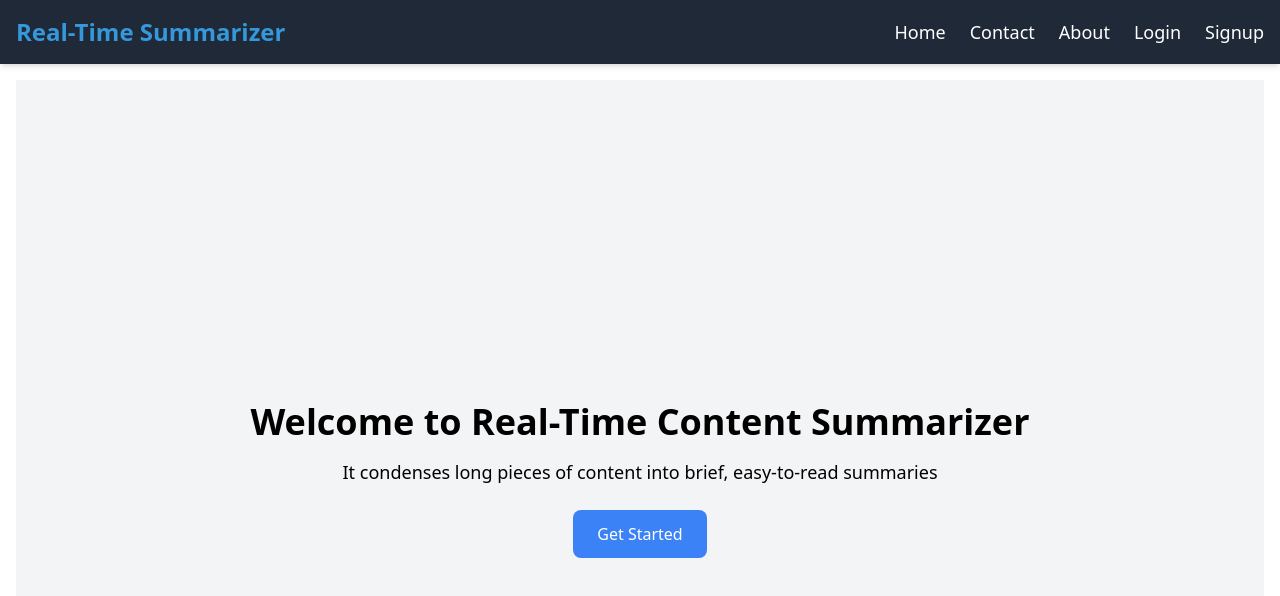
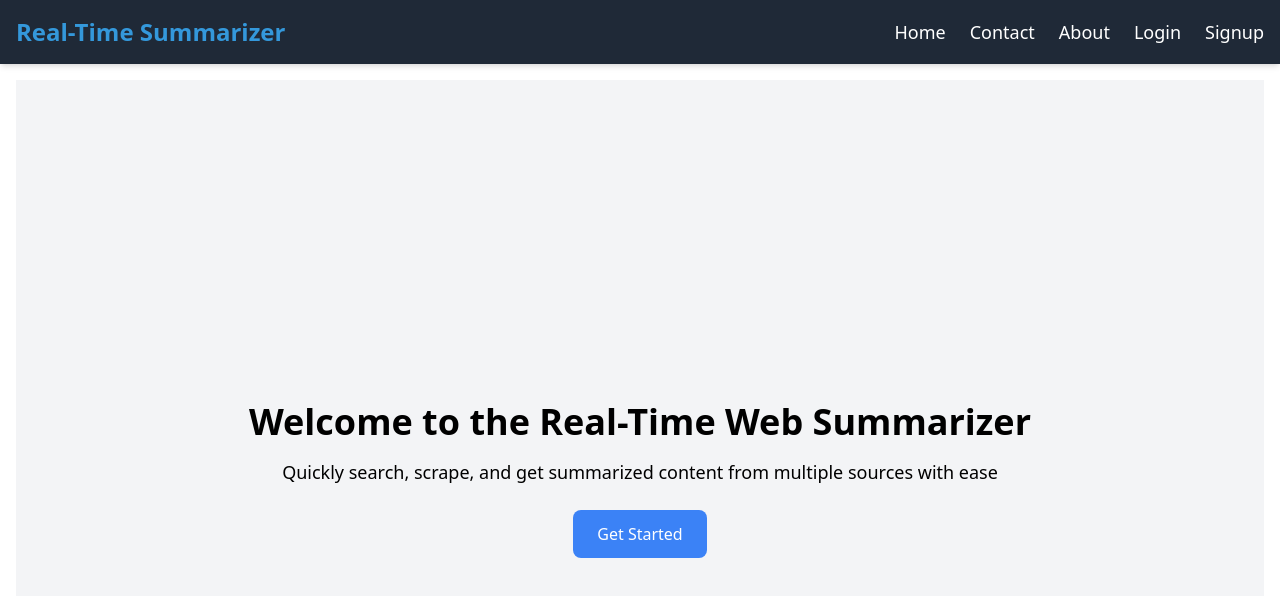
Before and after one commit to AkhilReddyModugu/Real-time-web-summarizer, a React (Create React App) app in the folder frontend/: page / in a window 1280 px wide. Shown: the top 596 px of the page. Built offline with nearby package versions, Linux system fonts and the light colour scheme.

Commit message:
Change Home component

```diff
--- a/frontend/src/pages/Home/Home.jsx
+++ b/frontend/src/pages/Home/Home.jsx
@@ -10,8 +10,8 @@ const Home = () => {
 
   return (
     <div className="flex flex-col justify-center items-center min-h-screen bg-gray-100">
-      <h1 className="text-4xl font-semibold mb-4">Welcome to Real-Time Content Summarizer</h1>
-      <p className="text-lg mb-6">It condenses long pieces of content into brief, easy-to-read summaries</p>
+      <h1 className="text-4xl font-semibold mb-4">Welcome to the Real-Time Web Summarizer</h1>
+      <p className="text-lg mb-6">Quickly search, scrape, and get summarized content from multiple sources with ease</p>
       <button
         className="px-6 py-3 bg-blue-500 text-white rounded-lg hover:bg-blue-600"
         onClick={redirectToLogin}
```
